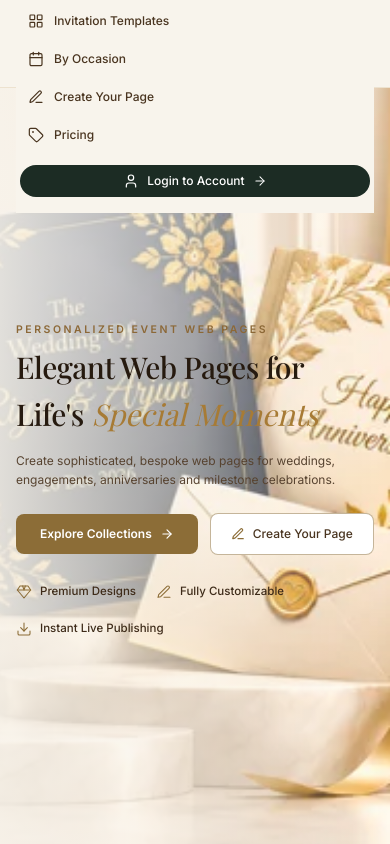
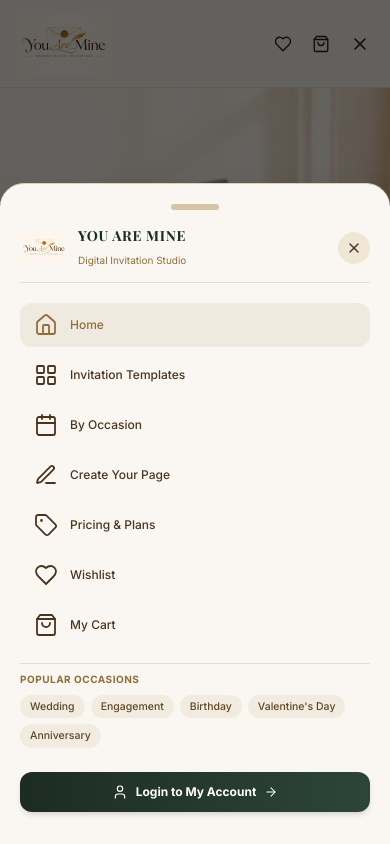
Before and after one commit to aviralshukla2612-png/ink-ivory, a Next.js app: page / in a window 390 px wide. Both pictures are taken after a click on the button 360 px from the left and 43 px from the top of the page. Shown: the top 844 px of the page. Built offline with nearby package versions, Linux system fonts and the light colour scheme; a web font is replaced by a local one.

Commit message:
feat: transform mobile menu into native bottom sheet drawer and add docked bottom app navigation bar

```diff
--- a/src/app/layout.tsx
+++ b/src/app/layout.tsx
@@ -55,12 +55,16 @@ export default function RootLayout({
           type="image/webp"
           fetchPriority="high"
         />
+        <meta name="apple-mobile-web-app-capable" content="yes" />
+        <meta name="apple-mobile-web-app-status-bar-style" content="default" />
+        <meta name="theme-color" content="#F8F4EC" />
+        <meta name="viewport" content="width=device-width, initial-scale=1, maximum-scale=1, viewport-fit=cover" />
       </head>
       <body className="min-h-screen flex flex-col bg-[#F8F4EC] text-[#49341F] selection:bg-[#EDE2CF] selection:text-[#49341F]">
         <CartProvider>
           <WishlistProvider>
             <Navbar />
-            <main className="flex-1">{children}</main>
+            <main className="flex-1 pb-16 lg:pb-0">{children}</main>
             <Footer />
           </WishlistProvider>
         </CartProvider>
--- a/src/components/layout/Navbar.tsx
+++ b/src/components/layout/Navbar.tsx
@@ -168,6 +168,7 @@ export const Navbar: React.FC = () => {
   };
 
   return (
+    <>
       <header className="sticky top-0 z-50 w-full h-[88px] sm:h-[98px] lg:h-[108px] bg-[#F8F4EC] border-b border-[#EDE2CF] flex items-center shadow-2xs">
       <div className="max-w-7xl mx-auto px-4 sm:px-6 lg:px-8 w-full">
         <div className="flex items-center justify-between gap-4">
@@ -392,23 +393,140 @@ export const Navbar: React.FC = () => {
             </button>
           </div>
         </div>
+      </div>
+    </header>
 
-        {/* MOBILE NAVIGATION DRAWER */}
+      {/* MOBILE APPLICATION BOTTOM NAVIGATION BAR (Docked at bottom of phone view) */}
+      <nav
+        aria-label="Mobile app navigation"
+        className="fixed bottom-0 inset-x-0 z-40 lg:hidden bg-[#FAF7F2]/95 backdrop-blur-md border-t border-[#E8DFC8] px-2 py-1.5 shadow-[0_-4px_20px_rgba(0,0,0,0.06)] select-none"
+        style={{ paddingBottom: 'max(env(safe-area-inset-bottom), 0.5rem)' }}
+      >
+        <div className="flex items-center justify-around max-w-md mx-auto">
+          {/* 1. Home */}
+          <Link
+            href="/"
+            onClick={handleHomeClick}
+            className={`flex flex-col items-center justify-center py-1 px-2 min-w-[56px] transition-colors ${activeSection === 'home' ? 'text-[#8F6E3B]' : 'text-[#6B533E] hover:text-[#2C2114]'
+              }`}
+          >
+            <Home className="w-5 h-5 stroke-[2]" />
+            <span className="text-[10px] font-semibold mt-0.5">Home</span>
+          </Link>
+
+          {/* 2. Templates */}
+          <Link
+            href="/templates"
+            onClick={handleTemplatesClick}
+            className={`flex flex-col items-center justify-center py-1 px-2 min-w-[56px] transition-colors ${activeSection === 'templates' ? 'text-[#8F6E3B]' : 'text-[#6B533E] hover:text-[#2C2114]'
+              }`}
+          >
+            <LayoutGrid className="w-5 h-5 stroke-[2]" />
+            <span className="text-[10px] font-semibold mt-0.5">Templates</span>
+          </Link>
+
+          {/* 3. Create (App Highlight Button) */}
+          <Link
+            href="/customize/tpl-wedding-navy-01"
+            onClick={handleCreateClick}
+            className="flex flex-col items-center justify-center -mt-4 group"
+          >
+            <div className="w-12 h-12 rounded-full bg-gradient-to-tr from-[#8F6E3B] to-[#C5A059] text-white flex items-center justify-center shadow-lg shadow-[#8F6E3B]/30 group-hover:scale-105 transition-transform">
+              <PenLine className="w-5 h-5 stroke-[2.2]" />
+            </div>
+            <span className="text-[10px] font-bold text-[#8F6E3B] mt-0.5">Create</span>
+          </Link>
+
+          {/* 4. Cart */}
+          <Link
+            href="/cart"
+            className={`flex flex-col items-center justify-center py-1 px-2 min-w-[56px] relative transition-colors ${pathname === '/cart' ? 'text-[#8F6E3B]' : 'text-[#6B533E] hover:text-[#2C2114]'
+              }`}
+          >
+            <div className="relative">
+              <ShoppingBag className="w-5 h-5 stroke-[2]" />
+              {totalItems > 0 && (
+                <span className="absolute -top-1.5 -right-2 w-4 h-4 rounded-full bg-[#B62A42] text-white text-[9px] font-bold flex items-center justify-center shadow-xs">
+                  {totalItems}
+                </span>
+              )}
+            </div>
+            <span className="text-[10px] font-semibold mt-0.5">Cart</span>
+          </Link>
+
+          {/* 5. Menu (Opens Bottom Sheet) */}
+          <button
+            type="button"
+            onClick={() => setMobileMenuOpen((prev) => !prev)}
+            className={`flex flex-col items-center justify-center py-1 px-2 min-w-[56px] transition-colors cursor-pointer ${mobileMenuOpen ? 'text-[#8F6E3B]' : 'text-[#6B533E] hover:text-[#2C2114]'
+              }`}
+            aria-label="Open mobile menu"
+          >
+            <Menu className="w-5 h-5 stroke-[2]" />
+            <span className="text-[10px] font-semibold mt-0.5">Menu</span>
+          </button>
+        </div>
+      </nav>
+
+      {/* MOBILE APPLICATION BOTTOM SHEET DRAWER */}
       {mobileMenuOpen && (
-          <div className="lg:hidden border-t border-[#EDE2CF] mt-2 pt-3 pb-4 space-y-1.5 bg-[#F8F4EC] animate-in fade-in duration-100">
+        <div className="lg:hidden fixed inset-0 z-50">
+          {/* Soft Dark Backdrop */}
+          <div
+            className="fixed inset-0 bg-black/60 backdrop-blur-xs transition-opacity animate-in fade-in duration-200"
+            onClick={() => setMobileMenuOpen(false)}
+          />
+
+          {/* Bottom Sheet Card */}
+          <div
+            className="fixed inset-x-0 bottom-0 z-50 bg-[#FAF7F2] border-t border-[#DFCEAF] rounded-t-3xl shadow-2xl p-5 pb-8 space-y-4 animate-in slide-in-from-bottom duration-300 max-h-[85vh] overflow-y-auto"
+            style={{ paddingBottom: 'max(env(safe-area-inset-bottom), 2rem)' }}
+          >
+            {/* Pull Bar Indicator */}
+            <div className="w-12 h-1.5 bg-[#D5C4A6] rounded-full mx-auto" />
+
+            {/* Sheet Header */}
+            <div className="flex items-center justify-between pb-3 border-b border-[#E8DFC8]">
+              <div className="flex items-center gap-2.5">
+                <Image
+                  src="/logo.webp"
+                  alt="You Are Mine"
+                  width={32}
+                  height={32}
+                  className="h-8 w-auto object-contain"
+                />
+                <div>
+                  <span className="font-serif text-sm font-bold tracking-wider text-[#1C2C24] block">
+                    YOU ARE MINE
+                  </span>
+                  <span className="text-[10px] text-[#8F6E3B]">Digital Invitation Studio</span>
+                </div>
+              </div>
+              <button
+                type="button"
+                onClick={() => setMobileMenuOpen(false)}
+                className="w-8 h-8 rounded-full bg-[#EFE7D5] hover:bg-[#E4D9C5] text-[#49341F] flex items-center justify-center transition-colors cursor-pointer"
+                aria-label="Close menu"
+              >
+                <X className="w-4 h-4 stroke-[2]" />
+              </button>
+            </div>
+
+            {/* Main Navigation Links */}
+            <div className="space-y-1.5 pt-1">
               <Link
                 href="/"
                 onClick={(e) => {
                   setMobileMenuOpen(false);
                   handleHomeClick(e);
                 }}
-              className={`flex items-center gap-2.5 px-3 py-2 text-xs font-medium rounded-lg transition-colors ${activeSection === 'home'
-                  ? 'bg-[#EDE2CF]/60 text-[#1C2C24] font-semibold border-l-2 border-[#C5A059]'
+                className={`flex items-center gap-3 px-3.5 py-2.5 text-xs font-medium rounded-xl transition-colors ${activeSection === 'home'
+                    ? 'bg-[#8F6E3B]/10 text-[#8F6E3B] font-bold border-l-3 border-[#8F6E3B]'
                     : 'text-[#49341F] hover:bg-[#F3EDE1]'
                   }`}
               >
-              <Home className="w-4 h-4 stroke-[1.8]" />
-              <span>Home</span>
+                <Home className="w-4.5 h-4.5 stroke-[1.8]" />
+                <span className="text-xs">Home</span>
               </Link>
 
               <Link
@@ -417,13 +535,13 @@ export const Navbar: React.FC = () => {
                   setMobileMenuOpen(false);
                   handleTemplatesClick(e);
                 }}
-              className={`flex items-center gap-2.5 px-3 py-2 text-xs font-medium rounded-lg transition-colors ${activeSection === 'templates'
-                  ? 'bg-[#EDE2CF]/60 text-[#1C2C24] font-semibold border-l-2 border-[#C5A059]'
+                className={`flex items-center gap-3 px-3.5 py-2.5 text-xs font-medium rounded-xl transition-colors ${activeSection === 'templates'
+                    ? 'bg-[#8F6E3B]/10 text-[#8F6E3B] font-bold border-l-3 border-[#8F6E3B]'
                     : 'text-[#49341F] hover:bg-[#F3EDE1]'
                   }`}
               >
-              <LayoutGrid className="w-4 h-4 stroke-[1.8]" />
-              <span>Invitation Templates</span>
+                <LayoutGrid className="w-4.5 h-4.5 stroke-[1.8]" />
+                <span className="text-xs">Invitation Templates</span>
               </Link>
 
               <Link
@@ -432,13 +550,13 @@ export const Navbar: React.FC = () => {
                   setMobileMenuOpen(false);
                   handleOccasionsClick(e);
                 }}
-              className={`flex items-center gap-2.5 px-3 py-2 text-xs font-medium rounded-lg transition-colors ${activeSection === 'occasions'
-                  ? 'bg-[#EDE2CF]/60 text-[#1C2C24] font-semibold border-l-2 border-[#C5A059]'
+                className={`flex items-center gap-3 px-3.5 py-2.5 text-xs font-medium rounded-xl transition-colors ${activeSection === 'occasions'
+                    ? 'bg-[#8F6E3B]/10 text-[#8F6E3B] font-bold border-l-3 border-[#8F6E3B]'
                     : 'text-[#49341F] hover:bg-[#F3EDE1]'
                   }`}
               >
-              <Calendar className="w-4 h-4 stroke-[1.8]" />
-              <span>By Occasion</span>
+                <Calendar className="w-4.5 h-4.5 stroke-[1.8]" />
+                <span className="text-xs">By Occasion</span>
               </Link>
 
               <Link
@@ -447,41 +565,97 @@ export const Navbar: React.FC = () => {
                   setMobileMenuOpen(false);
                   handleCreateClick(e);
                 }}
-              className={`flex items-center gap-2.5 px-3 py-2 text-xs font-medium rounded-lg transition-colors ${activeSection === 'create'
-                  ? 'bg-[#EDE2CF]/60 text-[#1C2C24] font-semibold border-l-2 border-[#C5A059]'
+                className={`flex items-center gap-3 px-3.5 py-2.5 text-xs font-medium rounded-xl transition-colors ${activeSection === 'create'
+                    ? 'bg-[#8F6E3B]/10 text-[#8F6E3B] font-bold border-l-3 border-[#8F6E3B]'
                     : 'text-[#49341F] hover:bg-[#F3EDE1]'
                   }`}
               >
-              <PenLine className="w-4 h-4 stroke-[1.8]" />
-              <span>Create Your Page</span>
+                <PenLine className="w-4.5 h-4.5 stroke-[1.8]" />
+                <span className="text-xs">Create Your Page</span>
               </Link>
 
               <Link
                 href="/pricing"
                 onClick={() => setMobileMenuOpen(false)}
-              className={`flex items-center gap-2.5 px-3 py-2 text-xs font-medium rounded-lg transition-colors ${activeSection === 'pricing'
-                  ? 'bg-[#EDE2CF]/60 text-[#1C2C24] font-semibold border-l-2 border-[#C5A059]'
+                className={`flex items-center gap-3 px-3.5 py-2.5 text-xs font-medium rounded-xl transition-colors ${activeSection === 'pricing'
+                    ? 'bg-[#8F6E3B]/10 text-[#8F6E3B] font-bold border-l-3 border-[#8F6E3B]'
                     : 'text-[#49341F] hover:bg-[#F3EDE1]'
                   }`}
               >
-              <Tag className="w-4 h-4 stroke-[1.8]" />
-              <span>Pricing</span>
+                <Tag className="w-4.5 h-4.5 stroke-[1.8]" />
+                <span className="text-xs">Pricing &amp; Plans</span>
               </Link>
 
-            <div className="pt-2 px-1">
+              <Link
+                href="/wishlist"
+                onClick={() => setMobileMenuOpen(false)}
+                className="flex items-center justify-between px-3.5 py-2.5 text-xs font-medium rounded-xl text-[#49341F] hover:bg-[#F3EDE1] transition-colors"
+              >
+                <div className="flex items-center gap-3">
+                  <Heart className="w-4.5 h-4.5 stroke-[1.8]" />
+                  <span>Wishlist</span>
+                </div>
+                {totalWishlist > 0 && (
+                  <span className="px-2 py-0.5 rounded-full bg-[#B62A42] text-white text-[10px] font-bold">
+                    {totalWishlist}
+                  </span>
+                )}
+              </Link>
+
+              <Link
+                href="/cart"
+                onClick={() => setMobileMenuOpen(false)}
+                className="flex items-center justify-between px-3.5 py-2.5 text-xs font-medium rounded-xl text-[#49341F] hover:bg-[#F3EDE1] transition-colors"
+              >
+                <div className="flex items-center gap-3">
+                  <ShoppingBag className="w-4.5 h-4.5 stroke-[1.8]" />
+                  <span>My Cart</span>
+                </div>
+                {totalItems > 0 && (
+                  <span className="px-2 py-0.5 rounded-full bg-[#8F6E3B] text-white text-[10px] font-bold">
+                    {totalItems} items
+                  </span>
+                )}
+              </Link>
+            </div>
+
+            {/* Quick Occasion Shortcuts */}
+            <div className="pt-2 border-t border-[#E8DFC8]">
+              <span className="text-[10px] font-bold uppercase tracking-wider text-[#8F6E3B] block mb-2">
+                Popular Occasions
+              </span>
+              <div className="flex items-center gap-1.5 flex-wrap">
+                {occasionsList.slice(0, 5).map((occ) => {
+                  const slug = occ.name.toLowerCase().replace(/['\s]+/g, '-').replace(/^-|-$/g, '');
+                  return (
+                    <Link
+                      key={occ.name}
+                      href={`/occasions/${slug}`}
+                      onClick={() => setMobileMenuOpen(false)}
+                      className="px-2.5 py-1 rounded-full bg-[#F2ECE0] text-[#5C4523] text-[10.5px] font-medium hover:bg-[#EAE2D2] transition-colors"
+                    >
+                      {occ.name}
+                    </Link>
+                  );
+                })}
+              </div>
+            </div>
+
+            {/* Account Login CTA */}
+            <div className="pt-2">
               <Link
                 href="/account"
                 onClick={() => setMobileMenuOpen(false)}
-                className="w-full flex items-center justify-center gap-2 py-2 rounded-full bg-[#1C2C24] text-white text-xs font-medium hover:bg-[#121c17] transition-all shadow-xs"
+                className="w-full flex items-center justify-center gap-2 py-3 rounded-xl bg-gradient-to-r from-[#1C2C24] to-[#2D4539] hover:from-[#121c17] hover:to-[#1C2C24] text-white text-xs font-bold transition-all shadow-md active:scale-[0.99]"
               >
                 <User className="w-4 h-4 stroke-[1.8]" />
-                <span>Login to Account</span>
+                <span>Login to My Account</span>
                 <ArrowRight className="w-3.5 h-3.5 stroke-[1.8]" />
               </Link>
             </div>
           </div>
+        </div>
       )}
-      </div>
-    </header>
+    </>
   );
 };
```
Lines whose indentation alone changed are shown as unchanged.
